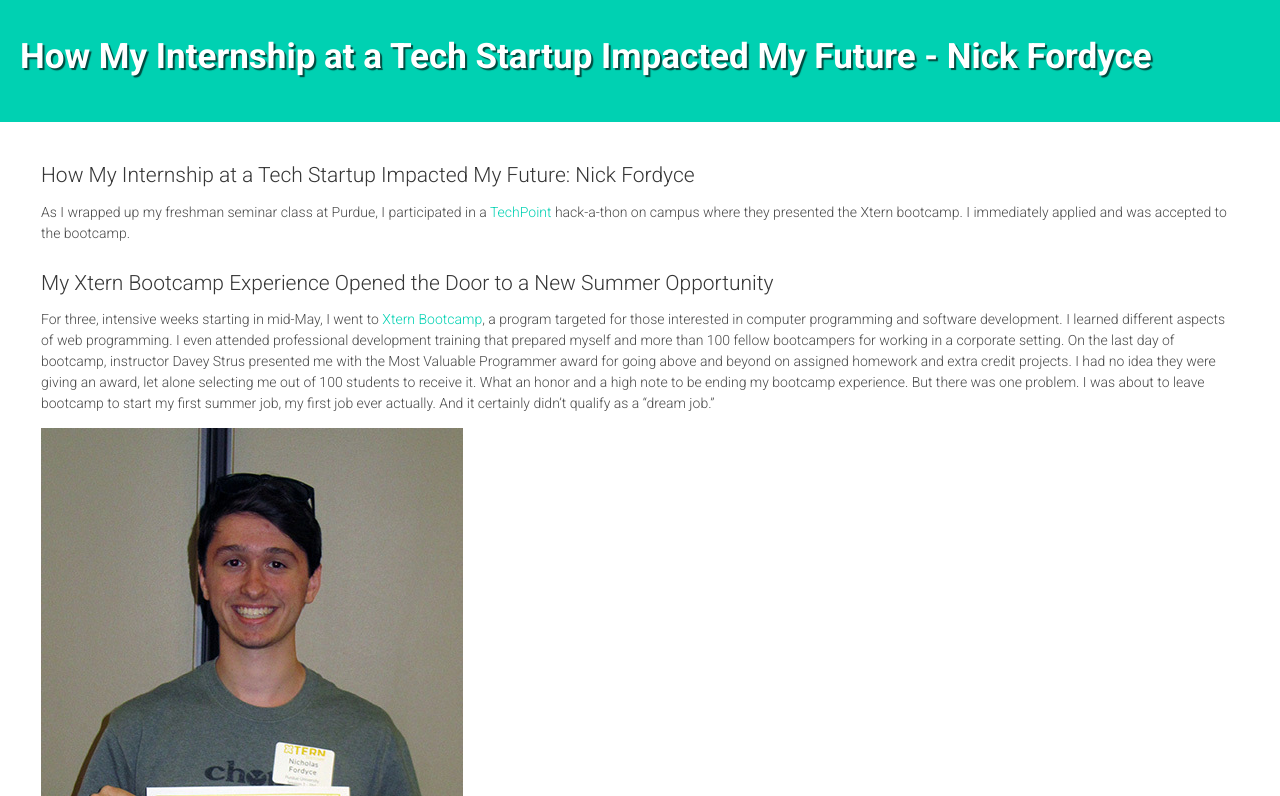
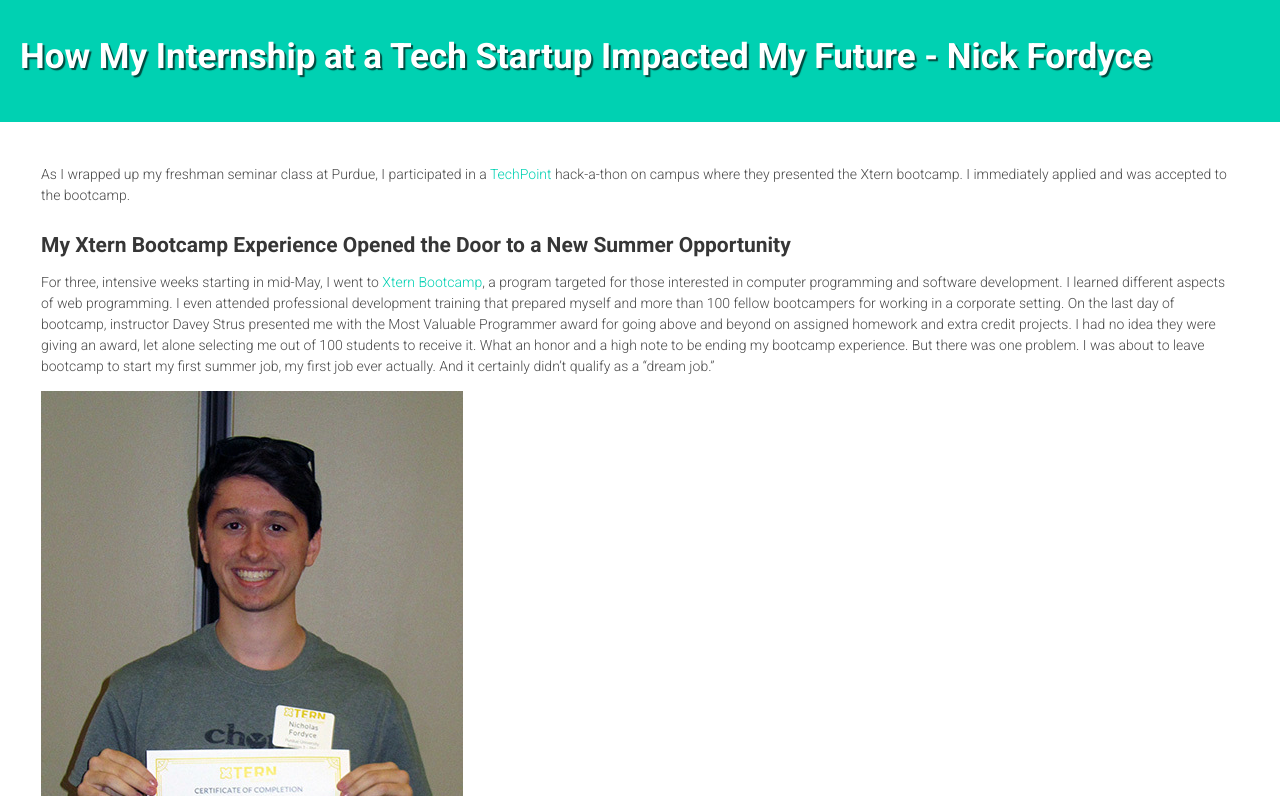
Before and after one commit to danieljbell/cloudcannon-test, a Jekyll site: the page built from _posts/2017-08-14-how-my-internship-at-a-tech-startup-impacted-my-future---nick-fordyce.md, in a window 1280 px wide and 900 px high, cut to the strip 104-900 px from the top of the window. Built offline with Jekyll 4.4.1, drawn with Linux system fonts in a browser that asks for light colours.

Commit message:
Updated '_posts/2017-08-14-how-my-internship-at-a-tech-startup-impacted-my-future---nick-fordyce.md' via CloudCannon

```diff
--- a/_posts/2017-08-14-how-my-internship-at-a-tech-startup-impacted-my-future---nick-fordyce.md
+++ b/_posts/2017-08-14-how-my-internship-at-a-tech-startup-impacted-my-future---nick-fordyce.md
@@ -7,11 +7,9 @@
 ---
 
 
-### How My Internship at a Tech Startup Impacted My Future: Nick Fordyce
-
 As I wrapped up my freshman seminar class at Purdue, I participated in a [TechPoint](http://techpoint.org/) hack-a-thon on campus where they presented the Xtern bootcamp. I immediately applied and was accepted to the bootcamp.
 
-### My Xtern Bootcamp Experience Opened the Door to a New Summer Opportunity
+### **My Xtern Bootcamp Experience Opened the Door to a New Summer Opportunity**
 
 For three, intensive weeks starting in mid-May, I went to [Xtern Bootcamp](http://techpoint.org/xtern-bootcamp/), a program targeted for those interested in computer programming and software development. I learned different aspects of web programming. I even attended professional development training that prepared myself and more than 100 fellow bootcampers for working in a corporate setting. On the last day of bootcamp, instructor Davey Strus presented me with the Most Valuable Programmer award for going above and beyond on assigned homework and extra credit projects. I had no idea they were giving an award, let alone selecting me out of 100 students to receive it. What an honor and a high note to be ending my bootcamp experience. But there was one problem. I was about to leave bootcamp to start my first summer job, my first job ever actually. And it certainly didn’t qualify as a “dream job.”
 
@@ -21,31 +19,31 @@
 
 Just like that, I started my first job. I wasn’t sure what to expect as my grandma drove me into downtown Indianapolis and dropped me off outside of the [Union 525 building](http://union525.com/). I barely knew where I was, but I was very excited to see what working for an actual company was like. I mean it had to be better than working at the airport, right?
 
-### My Daily Work - I coded… A Lot
+### **My Daily Work - I coded… A Lot**
 
 I walked into Suite 1A2 on my first day to my desk right inside the door. Right away, Head of Engineering, Charlie Moad, who sat right next to me, gave me an overview of the software and assigned me my first project. He assigned me the project of tracking our customer data analytics in Segment working with Heap and Google Analytics. Outside of the customer analytics project, I constantly performed QA testing to find bugs and help resolve issues. They placed emphasis on maintaining high quality, clean code. The skills I learned in my C++ class and react and javascript programs used in bootcamp were also the programs I coded in at Costello.
 
-### My Role as an Integral Part of the Team
+### **My Role as an Integral Part of the Team**
 
 It’s was a small team. When the team is small, everyone’s presence matters. Even as an intern, I played a major role. We started every day with a stand up meeting mid-morning to share tasks completed the previous day and projects we would be working on throughout the current day. Each team member set goals and worked tirelessly to reach them. Before long, I realized the projects I worked on were contributing to the speed of developing the product. I built something. And then built something better. The software features I built are used by companies daily. My work mattered and that’s really cool.
 
 ![](/uploads/versions/nick-fordyce-interns---x0-0-334-223-360-240x---.jpg)
 
-### My Three Tips to all college students as I wrap up my summer:
+### **My Three Tips to all college students as I wrap up my summer:**
 
-#### 1. Engage with smart, dedicated co-workers and students every chance you get.
+#### **1. Engage with smart, dedicated co-workers and students every chance you get.**
 
 Costello provided me the opportunity to work independently along with the rest of the development team to enhance the application. They included me in strategic whiteboarding sessions and regularly asked for my input.
 
 Being a part of the [Xtern program](http://xtern.me/), I had the opportunity to attend tech talks, professional development, and community service amidst my internship at Costello. I interacted with like-minded peers within the industry and networked with professionals of all ages and positions from product management to sales and marketing. It also gave me the opportunity to become immersed in the tech community as well as the chance to explore downtown Indianapolis.
 
-#### 2. Jump on opportunities when they present themselves.
+#### **2. Jump on opportunities when they present themselves.**
 
 I learned new programs and skills, grew my professional network and saw the inside of how a company really works. I urge all fellow college students to get outside of the classroom and apply for real-world opportunities whether it’s a class, professional networking event or internship, each will greatly benefit you.
 
 The opportunity to apply classroom skills to the workplace is absolutely invaluable. The everyday work at Costello has been vastly different than what I am used to sitting in a Purdue classroom. At Costello, I am working as a part of the development team to produce software features being used in the field to simplify salespeople’s everyday tasks.
 
-#### 3. Adapt quickly.
+#### **3. Adapt quickly.**
 
 I realized that the ability to adapt is a very important part of working in the real world. Each day presented new challenges. Startups move fast and constantly find ways to move faster. When I left Purdue for the summer, I would have never dreamed I’d be working in downtown Indianapolis for a software startup. I knew next to nothing about the tech industry in my hometown. However, I credit the Xtern Bootcamp and Xtern program as catalysts in helping me adapt to my new role at Costello and giving me a new confidence and passion for my future career.
 
```
